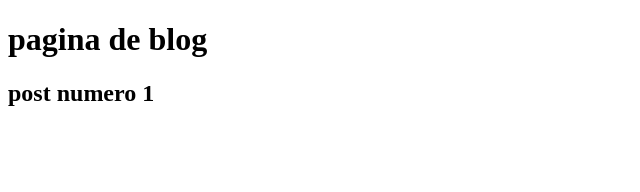
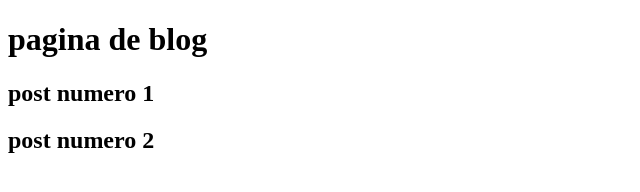
Before and after one commit to marciocleydev/testUsandoGithub, a plain HTML site: page blog.html in a window 1280 px wide. Shown: the whole page, without its empty margins (0-640 px from the left). Drawn offline with Linux system fonts and the light colour scheme.

Commit message:
update blog

```diff
--- a/blog.html
+++ b/blog.html
@@ -8,5 +8,6 @@
 <body>
     <h1>pagina de blog</h1>
     <h2>post numero 1</h2>
+    <H2>post numero 2</H2>
 </body>
 </html>
```
